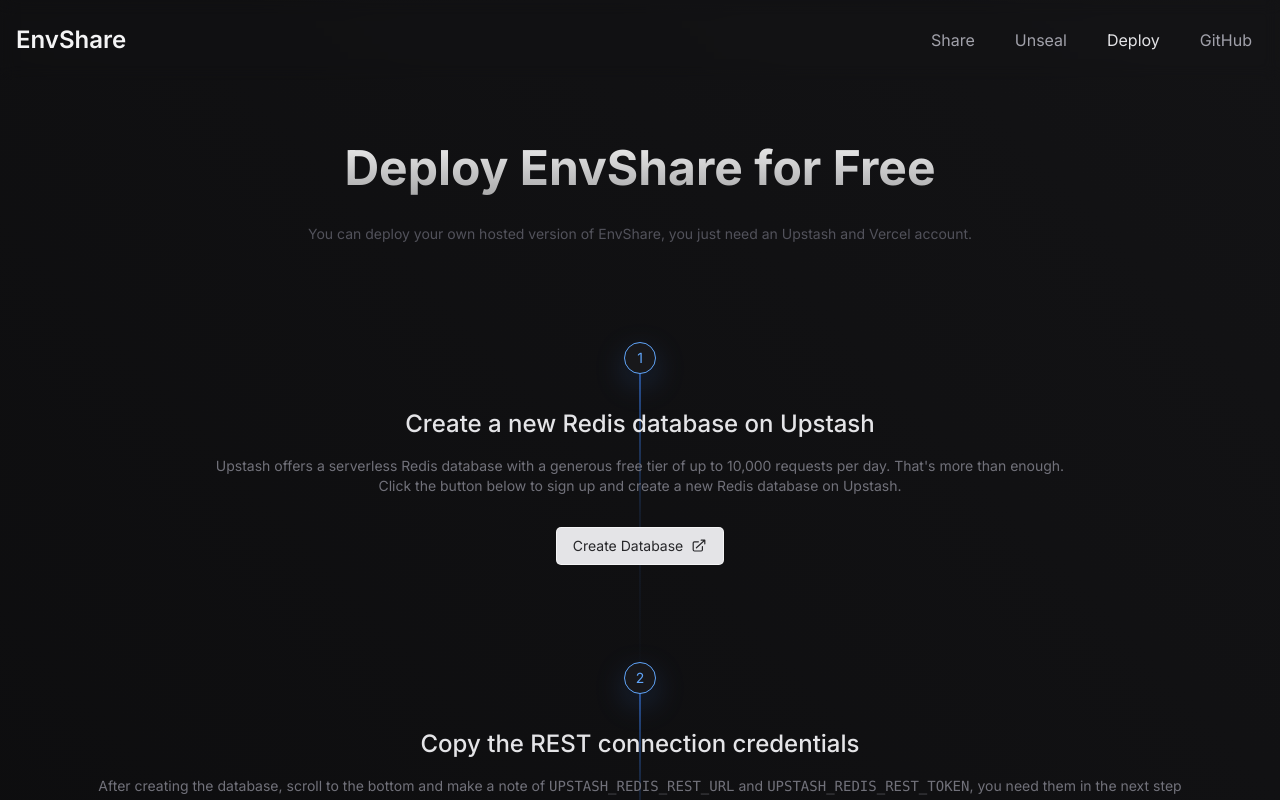
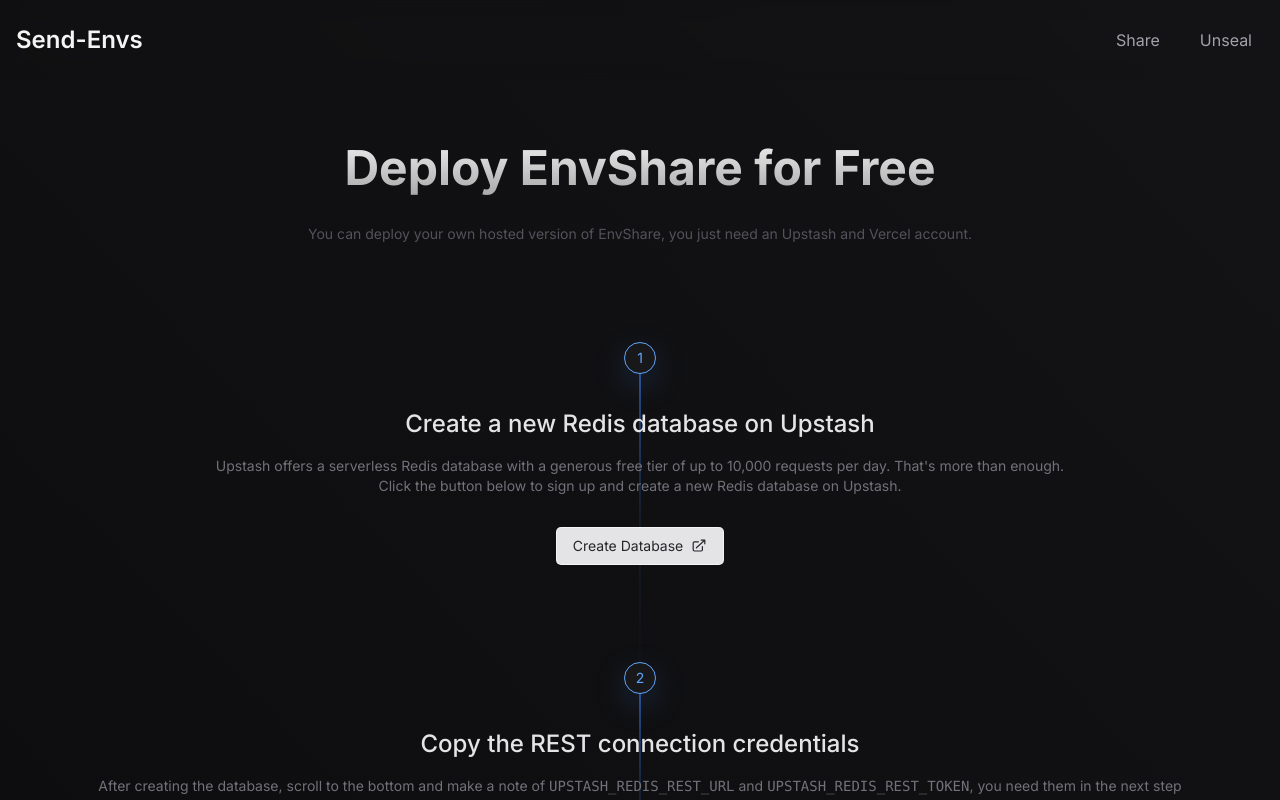
Before and after one commit to iamv1n/envshare, a Next.js app: page /deploy in a window 1280 px wide. Shown: the top 800 px of the page. Built offline with nearby package versions, Linux system fonts and the light colour scheme.

Commit message:
Update header.tsx

```diff
--- a/app/header.tsx
+++ b/app/header.tsx
@@ -12,16 +12,6 @@
     name: "Unseal",
     href: "/unseal",
   },
-
-  {
-    name: "Deploy",
-    href: "/deploy",
-  },
-  {
-    name: "GitHub",
-    href: "https://github.com/chronark/envshare",
-    external: true,
-  },
 ] satisfies { name: string; href: string; external?: boolean }[];
 
 export const Header: React.FC = () => {
@@ -31,7 +21,7 @@
       <div className="container mx-auto">
         <div className="flex flex-col items-center justify-between gap-2 pt-6 sm:h-20 sm:flex-row sm:pt-0">
           <Link href="/" className="text-2xl font-semibold duration-150 text-zinc-100 hover:text-white">
-            EnvShare
+           Send-Envs
           </Link>
           {/* Desktop navigation */}
           <nav className="flex items-center grow">
```
